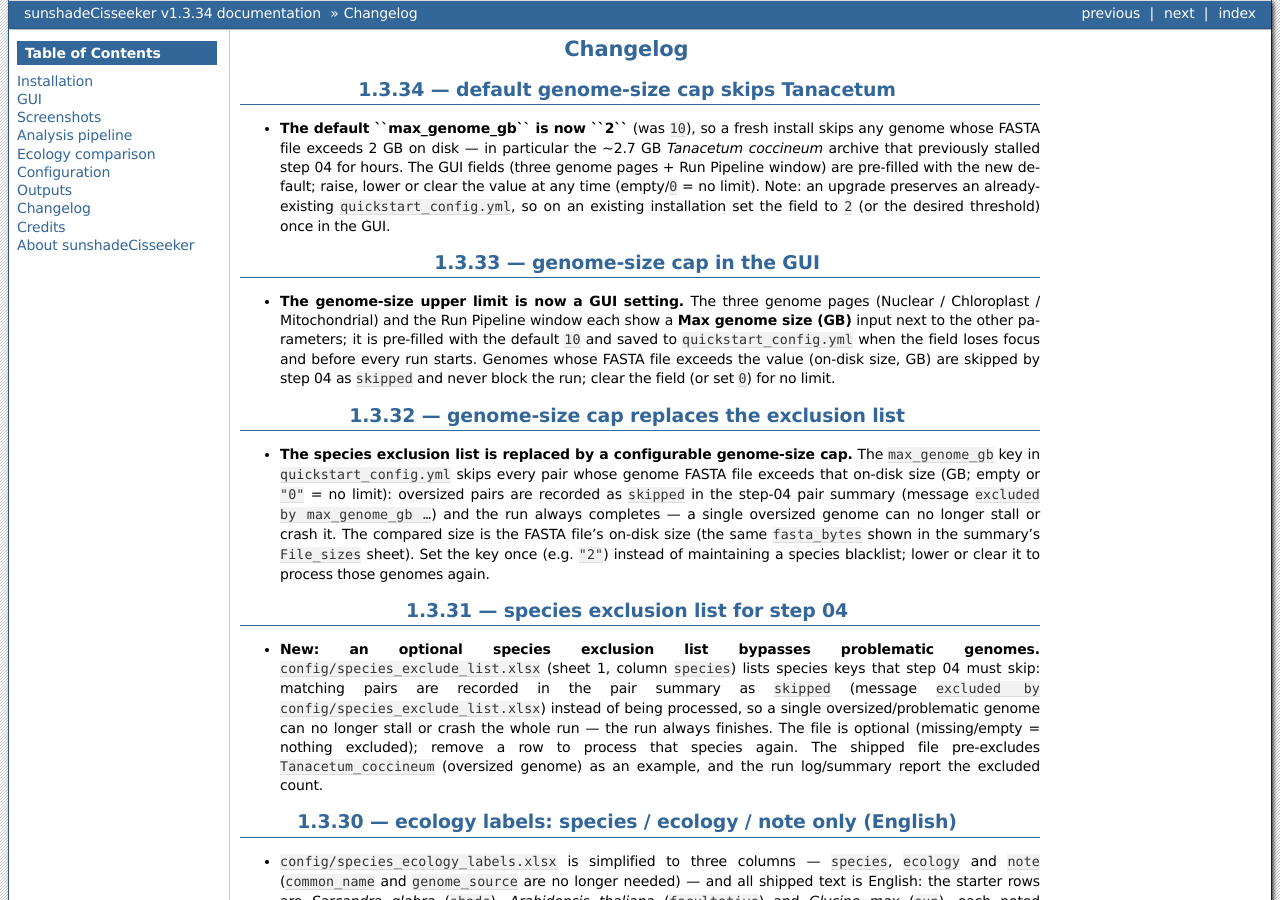
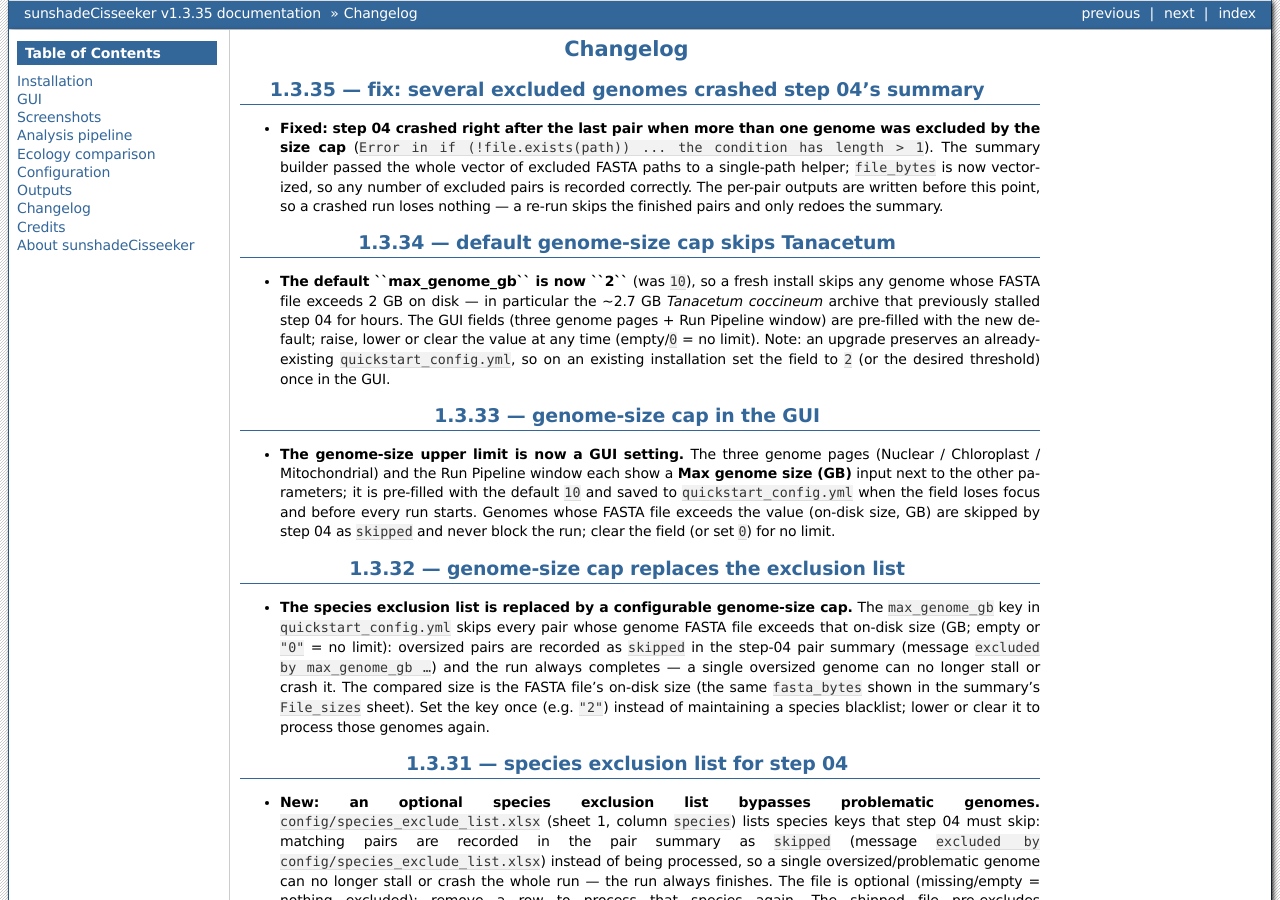
Before and after one commit to chenzhr23/sunshadeCisseeker-docs, a Sphinx documentation site: the page built from docs/content/Changelog.rst, in a window 1280 px wide and 900 px high. Built offline with Sphinx 7.4.7, drawn with Linux system fonts in a browser that asks for light colours; some of the changed text lies outside the part shown.

Commit message:
docs: v1.3.35 fix multi-exclusion summary crash

```diff
--- a/docs/conf.py
+++ b/docs/conf.py
@@ -9,8 +9,8 @@ author = "sunshadeCisseeker developers"
 copyright = "2026, sunshadeCisseeker developers"
 
 # The short X.Y version and the full release version.
-version = "v1.3.34"
-release = "v1.3.34"
+version = "v1.3.35"
+release = "v1.3.35"
 
 extensions = [
     "sphinx.ext.autosectionlabel",
--- a/docs/content/About sunshadeCisseeker.rst
+++ b/docs/content/About sunshadeCisseeker.rst
@@ -4,7 +4,7 @@ About sunshadeCisseeker
 sunshadeCisseeker identifies, annotates and compares promoter
 cis-regulatory elements across sun / facultative / shade plants.
 
-The current release is **1.3.34**; see :doc:`Changelog` for what changed in
+The current release is **1.3.35**; see :doc:`Changelog` for what changed in
 each version.
 
 Highlights
--- a/docs/content/Changelog.rst
+++ b/docs/content/Changelog.rst
@@ -1,5 +1,16 @@
 Changelog
 =========
+
+1.3.35 — fix: several excluded genomes crashed step 04's summary
+------------------------------------------------------------------
+
+* **Fixed: step 04 crashed right after the last pair when more than one
+  genome was excluded by the size cap** (``Error in if (!file.exists(path))
+  ... the condition has length > 1``). The summary builder passed the whole
+  vector of excluded FASTA paths to a single-path helper; ``file_bytes`` is
+  now vectorized, so any number of excluded pairs is recorded correctly. The
+  per-pair outputs are written before this point, so a crashed run loses
+  nothing — a re-run skips the finished pairs and only redoes the summary.
 
 1.3.34 — default genome-size cap skips Tanacetum
 ------------------------------------------------
```
